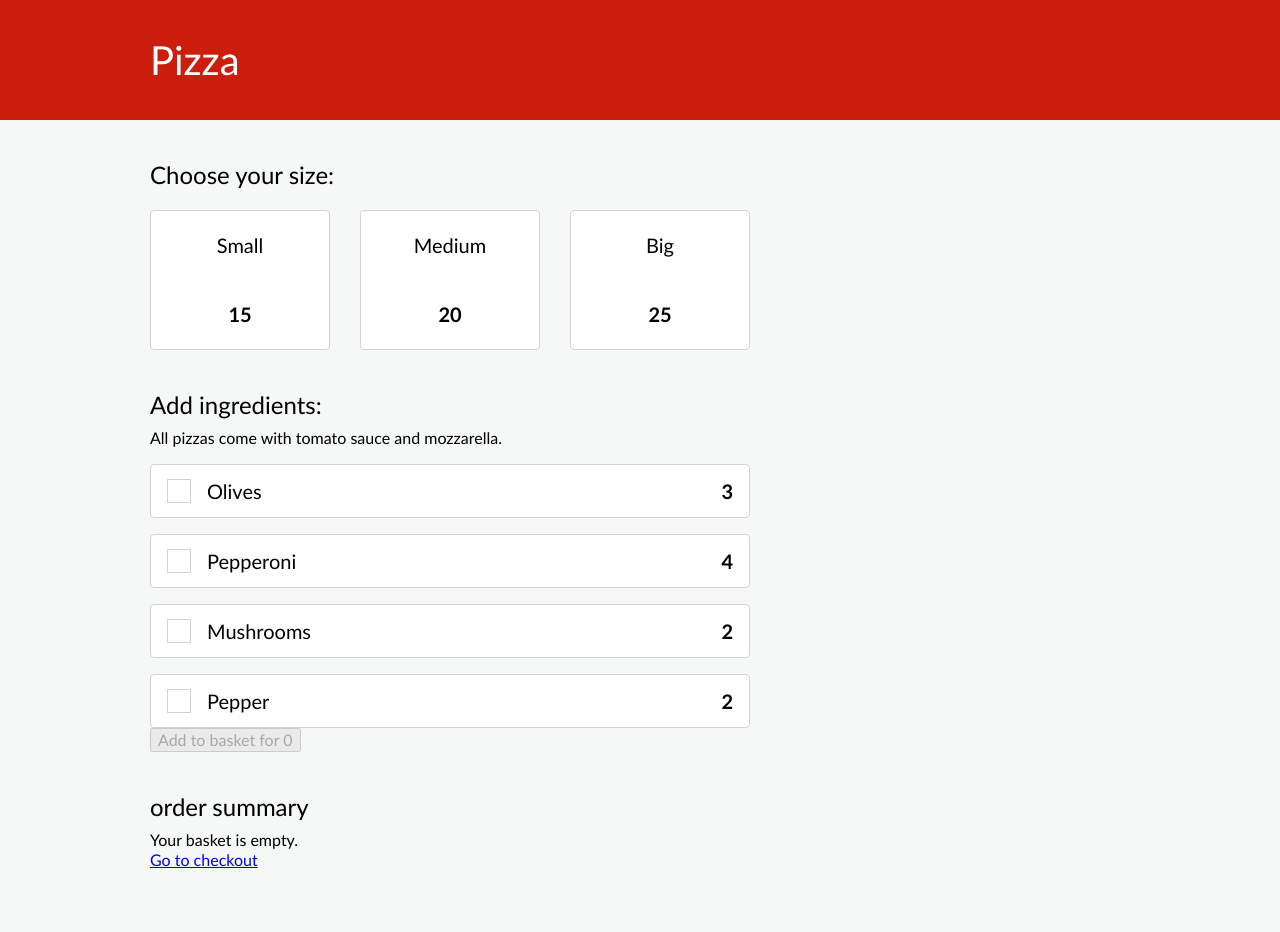
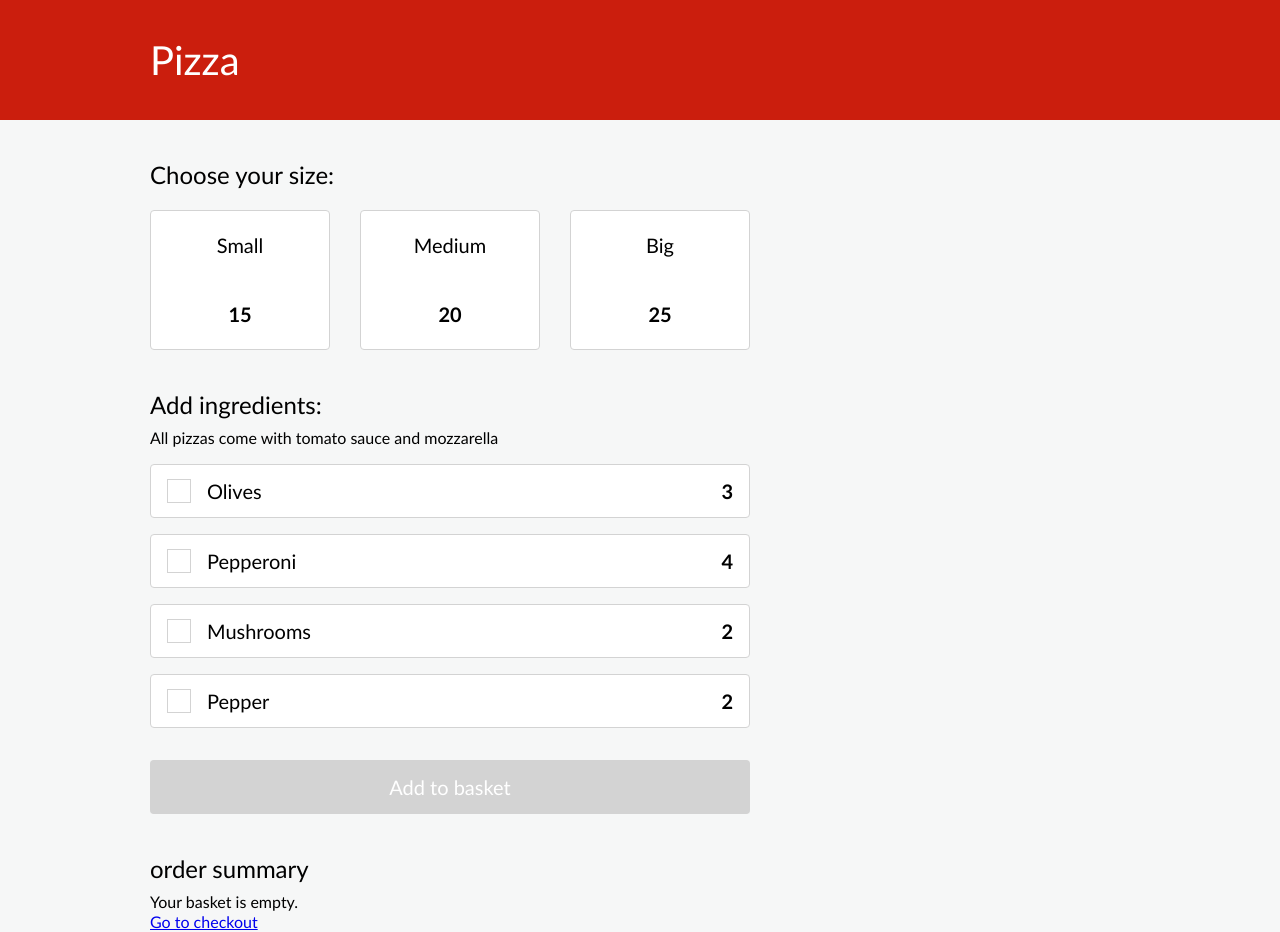
Before and after one commit to maciejpi/pizza-shop, a React (Create React App) app: page / in a window 1280 px wide. Before the commit the page ends 870 px from the top, so only its background shows below. Built offline with nearby package versions, Linux system fonts and the light colour scheme.

Commit message:
Style button; prepare some generic styles for link

```diff
--- /dev/null
+++ b/src/components/buttonElement.js
@@ -0,0 +1,28 @@
+import React from 'react';
+import styled from 'styled-components/macro';
+
+import { mainSectionWidth } from '../styles/variables';
+import { space } from '../styles/helpers';
+
+const Button = styled.button`
+  border: 0;
+  padding: 0;
+  width: ${mainSectionWidth}px;
+`;
+
+export const ButtonWrapper = styled.div`
+  width: 100%;
+  margin-top: ${space(4)};
+`;
+
+export const CustomContent = styled.span`
+  display: ${props => props.isDisabled && 'none'};
+`;
+
+const ButtonElement = ({ children, isDisabled, onClick }) => (
+  <Button disabled={isDisabled} onClick={onClick}>
+    {children}
+  </Button>
+);
+
+export default ButtonElement;
--- a/src/components/doughOption.js
+++ b/src/components/doughOption.js
@@ -5,7 +5,7 @@ import styled from 'styled-components/macro';
 import Input from './input';
 import { setDough } from '../store/actions';
 import { colors } from '../styles/variables';
-import { ClickAreaBase, ItemName, ItemPrice } from './baseStylingComponents';
+import { ClickAreaBase, ItemName, ItemPrice } from '../styles/common';
 
 const ClickArea = styled(ClickAreaBase)`
   flex-direction: column;
--- a/src/components/index.js
+++ b/src/components/index.js
@@ -9,6 +9,7 @@ import PaymentDetails from './paymentDetails';
 import Input from './input';
 import Header from './header';
 import Layout from './layout';
+import ButtonElement from './buttonElement';
 
 export {
   NotFound,
@@ -22,4 +23,5 @@ export {
   Input,
   Header,
   Layout,
+  ButtonElement,
 };
--- a/src/components/ingredient/index.js
+++ b/src/components/ingredient/index.js
@@ -4,7 +4,7 @@ import { useDispatch, useSelector } from 'react-redux';
 import { toggleIngredient } from '../../store/actions';
 import Input from '../input';
 import { ClickArea, Checkbox, CheckboxWrapper } from './style';
-import { ItemName, ItemPrice } from '../baseStylingComponents';
+import { ItemName, ItemPrice } from '../../styles/common';
 
 const Ingredient = ({ label, type, price }) => {
   // setting the ref prevents dispatching 'toggleIngredient' on first render
--- a/src/components/ingredient/style.js
+++ b/src/components/ingredient/style.js
@@ -2,7 +2,7 @@ import styled, { css } from 'styled-components/macro';
 
 import { colors } from '../../styles/variables';
 import { font, space } from '../../styles/helpers';
-import { ClickAreaBase } from '../baseStylingComponents';
+import { ClickAreaBase } from '../../styles/common';
 
 export const ClickArea = styled(ClickAreaBase)`
   justify-content: space-between;
--- a/src/components/pizzaGenerator.js
+++ b/src/components/pizzaGenerator.js
@@ -2,6 +2,8 @@ import React from 'react';
 import { useDispatch, useSelector } from 'react-redux';
 
 import { createPizza, deleteIngredients, deleteDough } from '../store/actions';
+import ButtonElement, { ButtonWrapper, CustomContent } from './buttonElement';
+import { CallToActionStyle } from '../styles/common';
 
 const PizzaGenerator = () => {
   const dispatch = useDispatch();
@@ -40,9 +42,16 @@ const PizzaGenerator = () => {
   };
 
   return (
-    <button disabled={!doughPrice} onClick={makePizza}>
-      Add to basket for {currentSelectionPrice}
-    </button>
+    <ButtonWrapper>
+      <ButtonElement isDisabled={!doughPrice} onClick={makePizza}>
+        <CallToActionStyle isDisabled={!doughPrice}>
+          Add to basket
+          <CustomContent isDisabled={!currentSelectionPrice}>
+            &nbsp;for {currentSelectionPrice}
+          </CustomContent>
+        </CallToActionStyle>
+      </ButtonElement>
+    </ButtonWrapper>
   );
 };
 
--- a/src/pages/menu/index.js
+++ b/src/pages/menu/index.js
@@ -18,18 +18,15 @@ const Menu = ({ location }) => {
           <DoughOption key={option.size} {...option} />
         ))}
       </DoughOptionsWrapper>
-
       <h2>Add ingredients:</h2>
-      <p>All pizzas come with tomato sauce and mozzarella.</p>
+      <p>All pizzas come with tomato sauce and mozzarella</p>
       <IngredientOptionsWrapper>
         {ingredientOptions.map(option => (
           <Ingredient key={option.type} {...option} />
         ))}
       </IngredientOptionsWrapper>
 
-      <div>
-        <PizzaGenerator />
-      </div>
+      <PizzaGenerator />
 
       <OrderSummary {...location}></OrderSummary>
     </>
--- a/src/components/baseStylingComponents.js
+++ b/src/styles/common.js
@@ -1,7 +1,7 @@
 import styled from 'styled-components/macro';
 
-import { colors } from '../styles/variables';
-import { font } from '../styles/helpers';
+import { colors } from './variables';
+import { font } from './helpers';
 
 export const ClickAreaBase = styled.span`
   display: flex;
@@ -18,3 +18,15 @@ export const ItemName = styled.span`
 export const ItemPrice = styled.span`
   font: ${font({ size: 'medium', weight: 'bold' })};
 `;
+
+export const CallToActionStyle = styled.span`
+  font: ${font({ size: 'medium' })};
+  display: flex;
+  justify-content: center;
+  align-items: center;
+  width: 100%;
+  height: 54px;
+  border-radius: 4px;
+  background: ${props => (props.isDisabled ? colors.greyDark : colors.red)};
+  color: ${colors.white};
+`;
```
